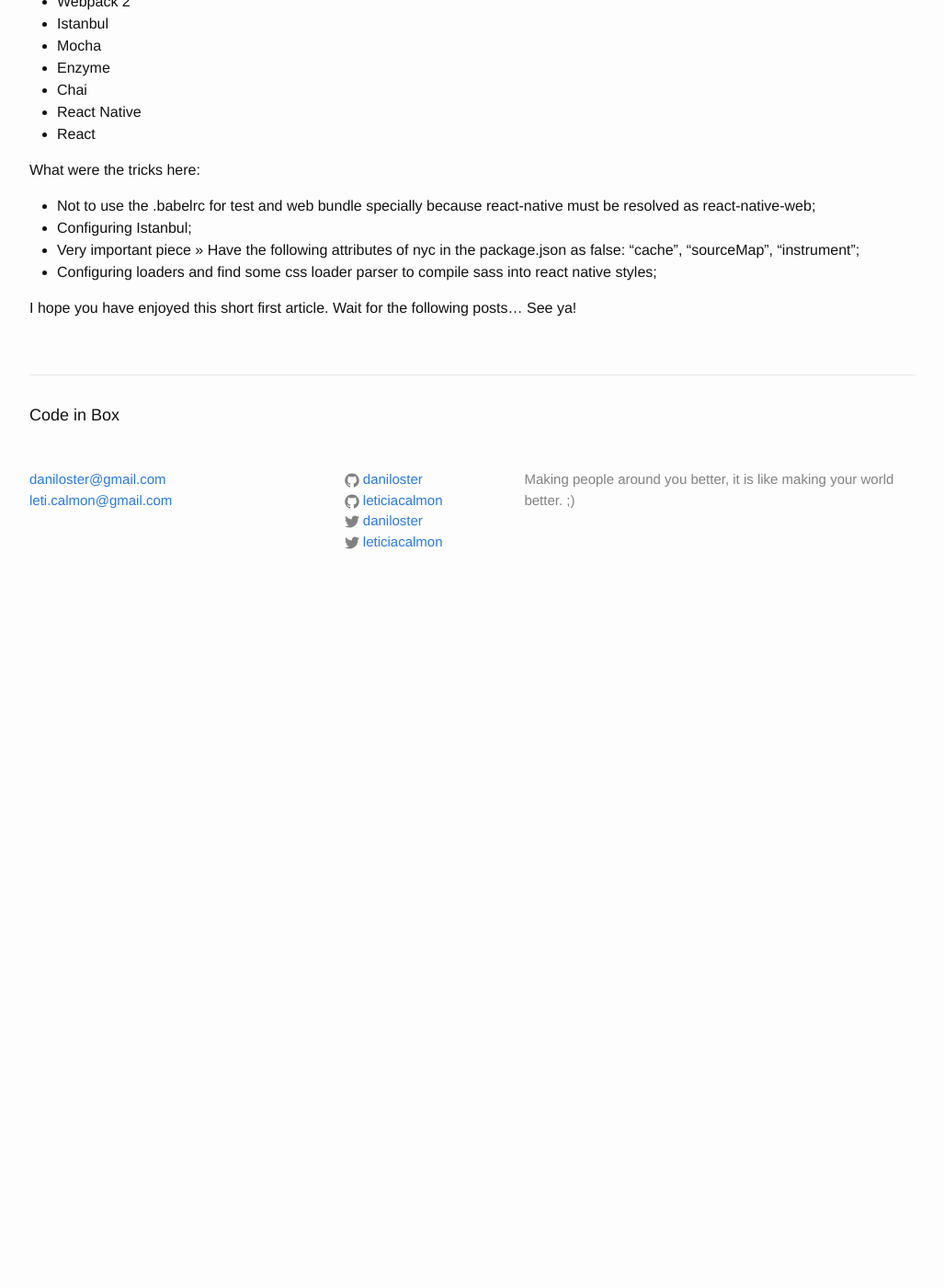
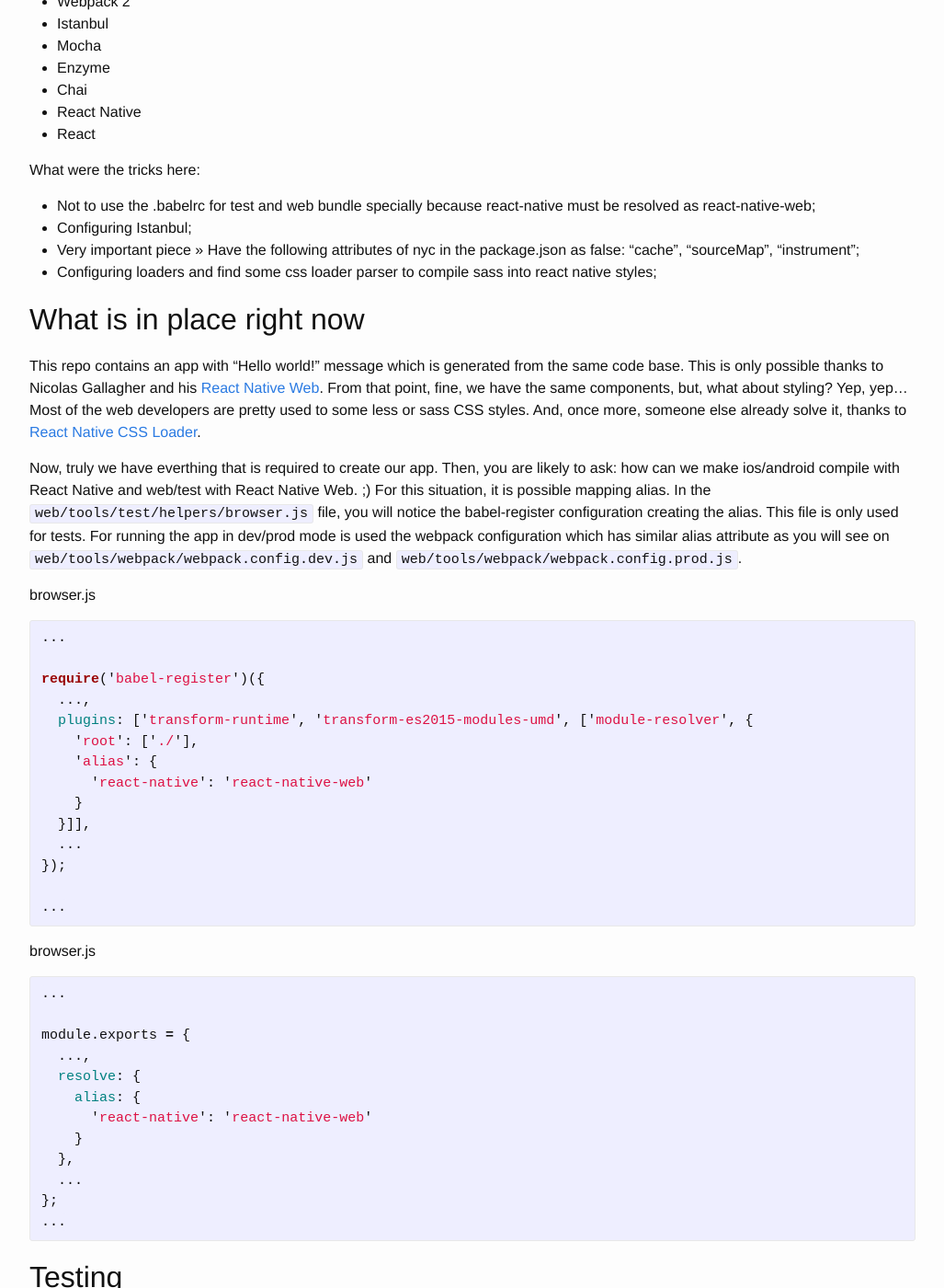
Before and after one commit to allizad/jekyll-webpack, a Jekyll site: the page built from _posts/2017-02-12-building-to-everywhere-with-react-native-part-i.md, in a window 1280 px wide and 1400 px high, scrolled down 1088 px. Shown: the whole window at 92% size, without its empty margins (126-1153 px from the left). Built offline with Jekyll 4.4.1, drawn with Linux system fonts in a browser that asks for light colours; a script that is not in the unit is left out; comment, search, counter and statistics services are not loaded; before the commit the page ends 1718 px from its top, so only the background shows below that; some of the changed text lies outside the part shown.

Commit message:
Added more information on the first post

```diff
--- a/_posts/2017-02-12-building-to-everywhere-with-react-native-part-i.md
+++ b/_posts/2017-02-12-building-to-everywhere-with-react-native-part-i.md
@@ -58,8 +58,73 @@ What were the tricks here:
  - Very important piece >> Have the following attributes of nyc in the package.json as false: "cache", "sourceMap", "instrument";
 - Configuring loaders and find some css loader parser to compile sass into react native styles;
 
+## What is in place right now
+
+This repo contains an app with "Hello world!" message which is generated from the same code base. This is only possible thanks to Nicolas Gallagher and his [React Native Web][react-native-web].
+From that point, fine, we have the same components, but, what about styling? Yep, yep... Most of the web developers are pretty used to some less or sass CSS styles. And, once more, someone else already solve it, thanks to [React Native CSS Loader][react-native-css-loader].
+
+Now, truly we have everthing that is required to create our app. Then, you are likely to ask: how can we make ios/android compile with React Native and web/test with React Native Web. ;)
+For this situation, it is possible mapping alias. In the `web/tools/test/helpers/browser.js` file, you will notice the babel-register configuration creating the alias. This file is only used for tests.
+For running the app in dev/prod mode is used the webpack configuration which has similar alias attribute as you will see on `web/tools/webpack/webpack.config.dev.js` and `web/tools/webpack/webpack.config.prod.js`.
+
+browser.js
+{% highlight javascript %}
+...
+
+require('babel-register')({
+  ...,
+  plugins: ['transform-runtime', 'transform-es2015-modules-umd', ['module-resolver', {
+    'root': ['./'],
+    'alias': {
+      'react-native': 'react-native-web'
+    }
+  }]],
+  ...
+});
+
+...
+{% endhighlight %}
+
+browser.js
+{% highlight javascript %}
+...
+
+module.exports = {
+  ...,
+  resolve: {
+    alias: {
+      'react-native': 'react-native-web'
+    }
+  },
+  ...
+};
+...
+{% endhighlight %}
+
+## Testing
+
+Mocha is the main tool used here + istanbul + nyc + babel + enzyme + chai. I did not have much trouble in this phase because my teammate [Phil Quinn][philquinn] has prepared an environment with the same caractheristics. So, it is baggage. ;)
+
+Wow! The tests are pretty fast as we are ignoring any style parsing. What I, personally, consider being one of the most expensive costs during webpack compiling/bundling operation.
+
+You might run your tests using `npm test` or `npm run coverage` which will give you a report with percentage of coverage for the aspects below:
+- statements
+- branches
+- functions
+- lines
+
+## More explanation on the README file
+
+https://github.com/daniloster/SmartBudget
+
+## Nothing against
+
+You can fork, copy, share this code. What is important here is spread the experience and help people make better softwares.
 
 I hope you have enjoyed this short first article. Wait for the following posts...
 See ya!
 
+[philquinn]: https://github.com/pquinn-r7
+[react-native-css-loader]: https://github.com/thewei/react-native-css-loader
+[react-native-web]: https://github.com/necolas/react-native-web
 [react-native-app-smart-budget]: https://github.com/daniloster/SmartBudget
```
